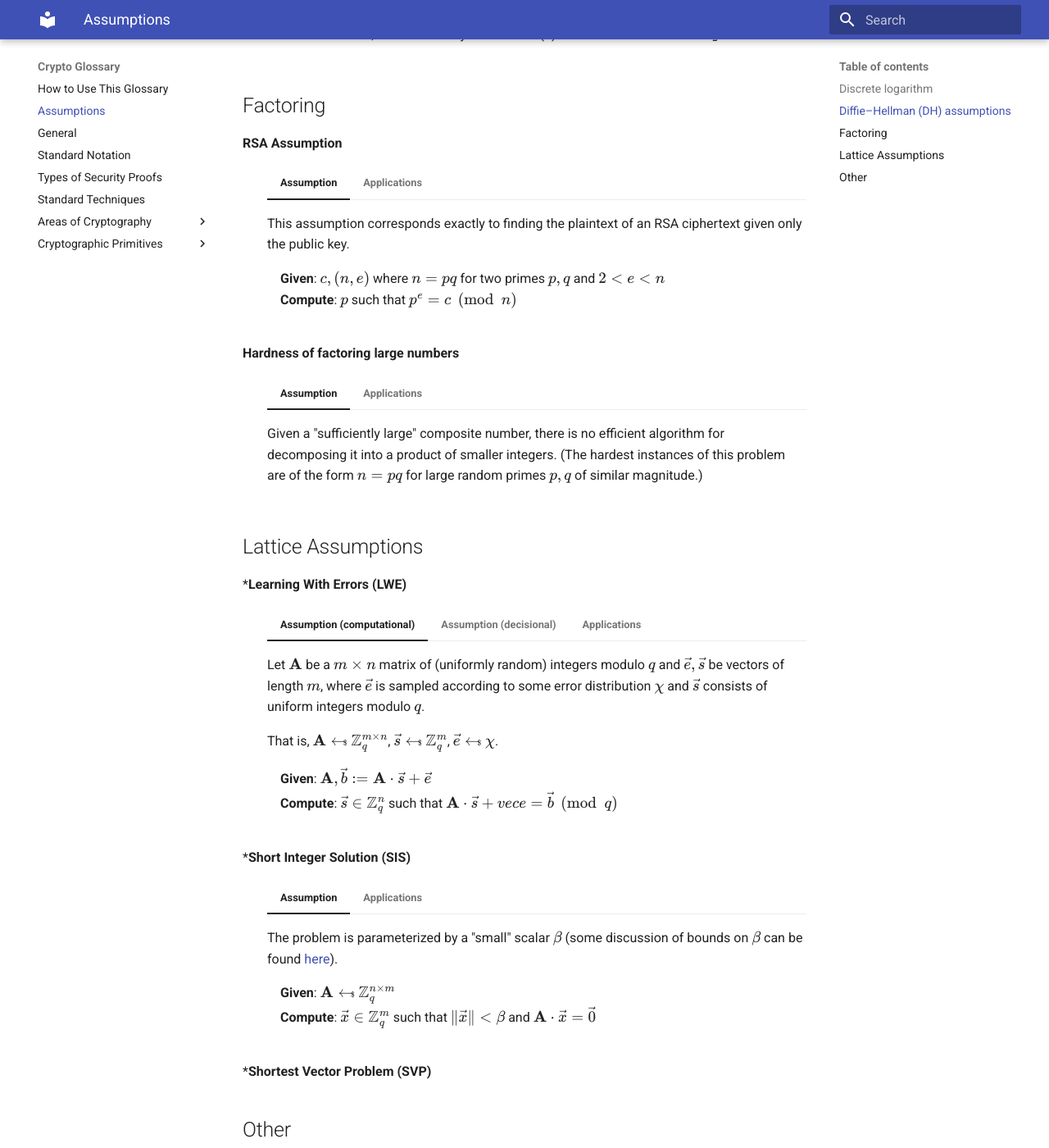
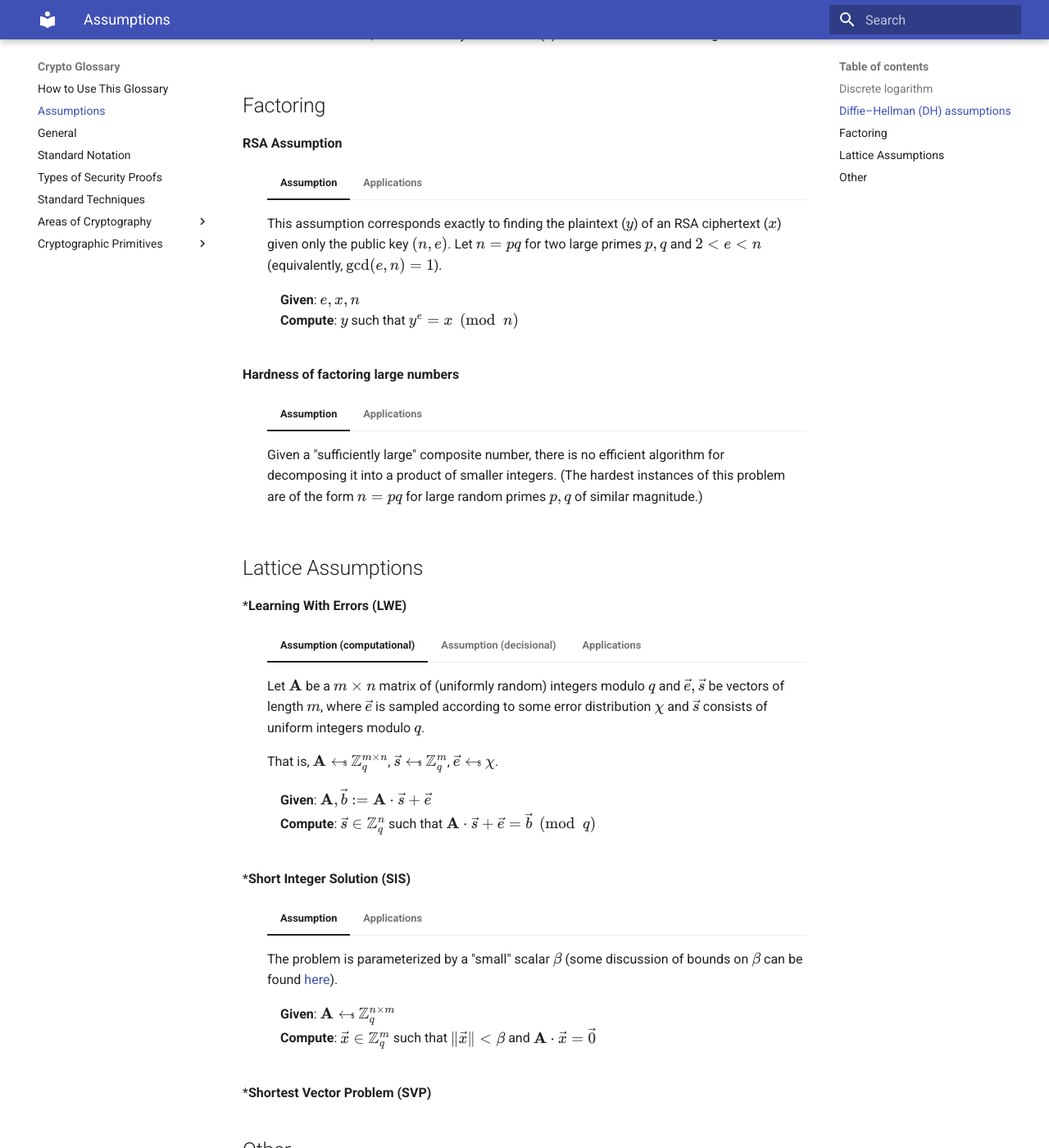
Before and after one commit to nglaeser/crypto-glossary, an MkDocs documentation site: the page built from docs/assumptions.md, in a window 1280 px wide and 1400 px high, scrolled down 2660 px. Shown: the whole window at 82% size. Built offline with MkDocs 1.6.1 and Material for MkDocs 9.7.7, drawn with Linux system fonts in a browser that asks for light colours.

Commit message:
cosmetic changes (notation, wording clarifications, diagrams)

```diff
--- a/docs/assumptions.md
+++ b/docs/assumptions.md
@@ -107,10 +107,10 @@ See also [Wikipedia](https://en.wikipedia.org/wiki/Computational_hardness_assump
 **RSA Assumption**
 :   === "Assumption"
 
-        This assumption corresponds exactly to finding the plaintext of an RSA ciphertext given only the public key.
+        This assumption corresponds exactly to finding the plaintext ($y$) of an RSA ciphertext ($x$) given only the public key $(n,e)$. Let $n=pq$ for two large primes $p,q$ and $2 < e < n$ (equivalently, $\gcd(e,n)=1$).
 
-        &emsp;**Given**: $c,(n,e)$ where $n=pq$ for two primes $p,q$ and $2 < e < n$
-        &emsp;**Compute**: $p$ such that $p^e = c \pmod{n}$
+        &emsp;**Given**: $e,x,n$
+        &emsp;**Compute**: $y$ such that $y^e = x \pmod{n}$
 
     === "Applications"
 
@@ -135,7 +135,7 @@ See also [Wikipedia](https://en.wikipedia.org/wiki/Computational_hardness_assump
         That is, $\mathbf{A} \gets\!\!\tiny{\$}\normalsize\ \mathbb{Z}_q^{m \times n}$, $\vec{s} \gets\!\!\tiny{\$}\normalsize\ \mathbb{Z}_q^m$, $\vec{e} \gets\!\!\tiny{\$}\normalsize\ \chi$.
 
         &emsp;**Given**: $\mathbf{A},\vec{b} := \mathbf{A} \cdot \vec{s} + \vec{e}$
-        &emsp;**Compute**: $\vec{s} \in \mathbb{Z}_q^n$ such that $\mathbf{A}\cdot \vec{s} + vec{e} = \vec{b} \pmod{q}$
+        &emsp;**Compute**: $\vec{s} \in \mathbb{Z}_q^n$ such that $\mathbf{A}\cdot \vec{s} + \vec{e} = \vec{b} \pmod{q}$
 
         <!-- Drawing of dimensions -->
 
```
Also changed, not shown: docs/Areas-of-Cryptography/mpc.md (+3 -3 lines), docs/general.md (+8 -4 lines), docs/assets/images/OT.png, docs/assets/images/bijective.jpg (added), docs/assets/images/concurr-comp.png, docs/assets/images/function.jpg (added), docs/assets/images/injective.jpg (added), docs/assets/images/parallel-comp.png, docs/assets/images/seq-comp.png, docs/assets/images/surjective.jpg (added), 1 other file.
